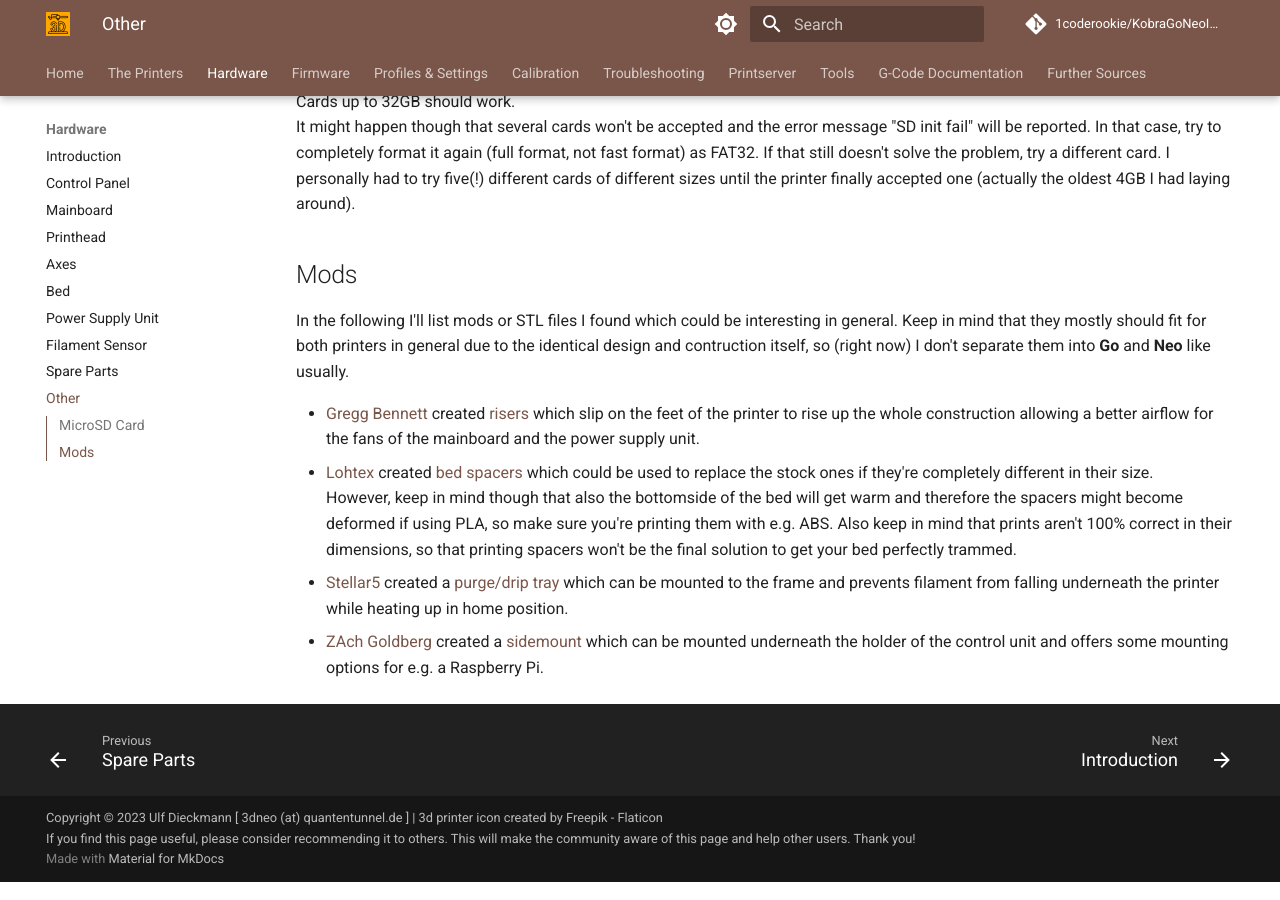
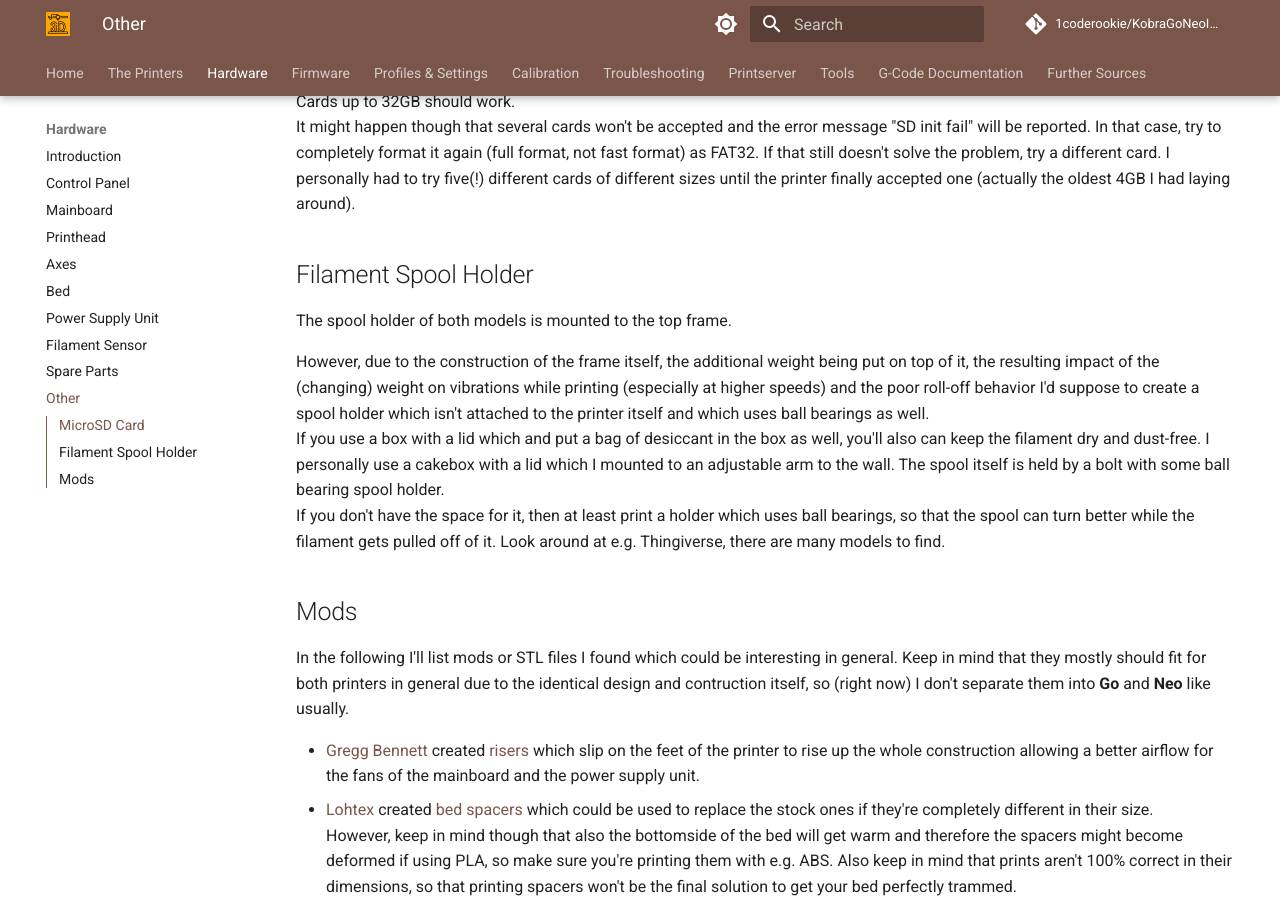
Before and after one commit to 1coderookie/KobraGoNeoInsights, an MkDocs documentation site: the page built from docs/hardware/other.md, in a window 1280 px wide and 900 px high, scrolled down 337 px. Built offline with MkDocs 1.6.1 and Material for MkDocs 9.7.7, drawn with Linux system fonts in a browser that asks for light colours; comment, search, counter and statistics services are not loaded.

Commit message:
Update other.md

```diff
--- a/docs/hardware/other.md
+++ b/docs/hardware/other.md
@@ -8,6 +8,13 @@
 The printers are shipped with a 8GB microSD card. If you need to replace that card with a new one, make sure to format it as FAT32. Cards up to 32GB should work.
 It might happen though that several cards won't be accepted and the error message "SD init fail" will be reported. In that case, try to completely format it again (full format, not fast format) as FAT32. If that still doesn't solve the problem, try a different card. I personally had to try five(!) different cards of different sizes until the printer finally accepted one (actually the oldest 4GB I had laying around).
 
+## Filament Spool Holder
+The spool holder of both models is mounted to the top frame.
+
+However, due to the construction of the frame itself, the additional weight being put on top of it, the resulting impact of the (changing) weight on vibrations while printing (especially at higher speeds) and the poor roll-off behavior I'd suppose to create a spool holder which isn't attached to the printer itself and which uses ball bearings as well.
+If you use a box with a lid which and put a bag of desiccant in the box as well, you'll also can keep the filament dry and dust-free. I personally use a cakebox with a lid which I mounted to an adjustable arm to the wall. The spool itself is held by a bolt with some ball bearing spool holder.
+If you don't have the space for it, then at least print a holder which uses ball bearings, so that the spool can turn better while the filament gets pulled off of it. Look around at e.g. Thingiverse, there are many models to find.
+
 ## Mods
 In the following I'll list mods or STL files I found which could be interesting in general. Keep in mind that they mostly should fit for both printers in general due to the identical design and contruction itself, so (right now) I don't separate them into **Go** and **Neo** like usually.
 
```
